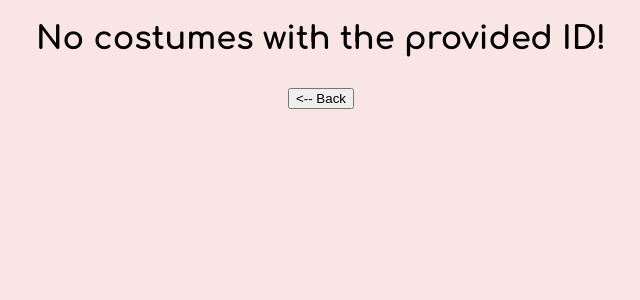
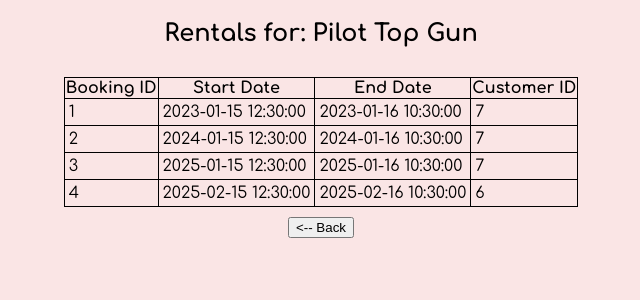
Before and after one commit to xovae/COMPX225, a PHP site: page /rentals.php?costume_id=1 in a window 1280 px wide. Shown: the part 89-389 px from the top of the page, without its empty margins (319-959 px from the left). Run offline with PHP 8.4, Linux system fonts and the light colour scheme; data comes from the database, SQL or seed files in the repository; data that the repository does not hold is empty.

Commit message:
Updated rentals.php to fix SQL query and updated the table and array items accessed for the query.

```diff
--- a/Deliverable 2/kiwi_kloset.sql
+++ b/Deliverable 2/kiwi_kloset.sql
@@ -4,7 +4,7 @@ use jb469;
 DROP TABLE IF EXISTS customers;
 DROP TABLE IF EXISTS branches;
 DROP TABLE IF EXISTS costumes;
-DROP TABLE IF EXISTS rental;
+DROP TABLE IF EXISTS rentals;
 
 CREATE TABLE customers (
 	id INT PRIMARY KEY,
--- a/Deliverable 2/rentals.php
+++ b/Deliverable 2/rentals.php
@@ -21,45 +21,37 @@
 
         $costume_id = $_GET['costume_id'];
 
-        $query = "SELECT * FROM `rental` WHERE id = $costume_id";
+        $query = "SELECT * FROM `rentals` WHERE costume_id = $costume_id";
 
         $result = mysqli_query($con, $query);
 
         if (mysqli_num_rows($result) == 0)
         {
-            echo "<h1>No costumes with the provided ID!</h1>";
+            echo "<h1>There are no rentals for the provided ID!</h1>";
         }
         else
         {
-            echo "<h1>Costume Found!</h1>";
+            $query = "SELECT `name` FROM `costumes` WHERE id = $costume_id";
+
+            $costume_name = mysqli_fetch_assoc(mysqli_query($con, $query));
+
+            echo "<h2>Rentals for: " . $costume_name['name'] . "</h2>";
 
             echo "<table>";
             echo "<tr>";
-            echo "<th>ID</th>";
-            echo "<th>Is Available</th>";
-            echo "<th>Branch ID</th>";
-            echo "<th>Name</th>";
-            echo "<th>Size</th>";
-            echo "<th>Daily Rate</th>";
-            echo "<th>Category</th>";
+            echo "<th>Booking ID</th>";
+            echo "<th>Start Date</th>";
+            echo "<th>End Date</th>";
+            echo "<th>Customer ID</th>";
             echo "</tr>";
 
             while ($row = mysqli_fetch_assoc($result))
             {
                 echo "<tr>";
                 echo "<td>" . $row['id'] . "</td>";
-                if ($row['is_available'] == "1") {
-                    echo "<td>Yes</td>";
-                }
-                else
-                {
-                    echo "<td>No</td>";
-                }
-                echo "<td>" . $row['branch_id'] . "</td>";
-                echo "<td>" . $row['name'] . "</td>";
-                echo "<td>" . $row['size'] . "</td>";
-                echo "<td>" . $row['daily_rate'] . "</td>";
-                echo "<td>" . $row['category'] . "</td>";
+                echo "<td>" . $row['start_datetime'] . "</td>";
+                echo "<td>" . $row['end_datetime'] . "</td>";
+                echo "<td>" . $row['customer_id'] . "</td>";
                 echo "</tr>";
             }
             echo "</table>";
```
